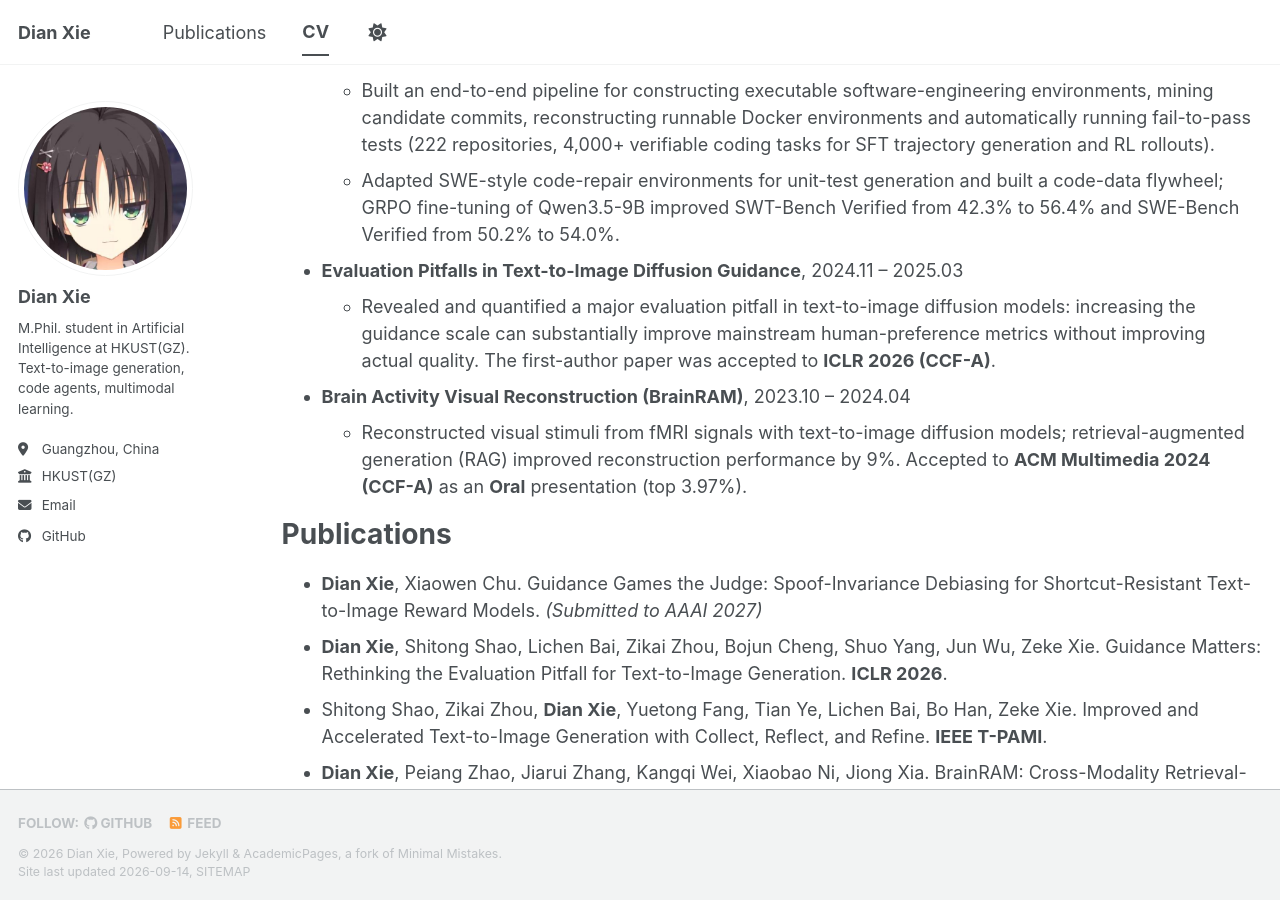
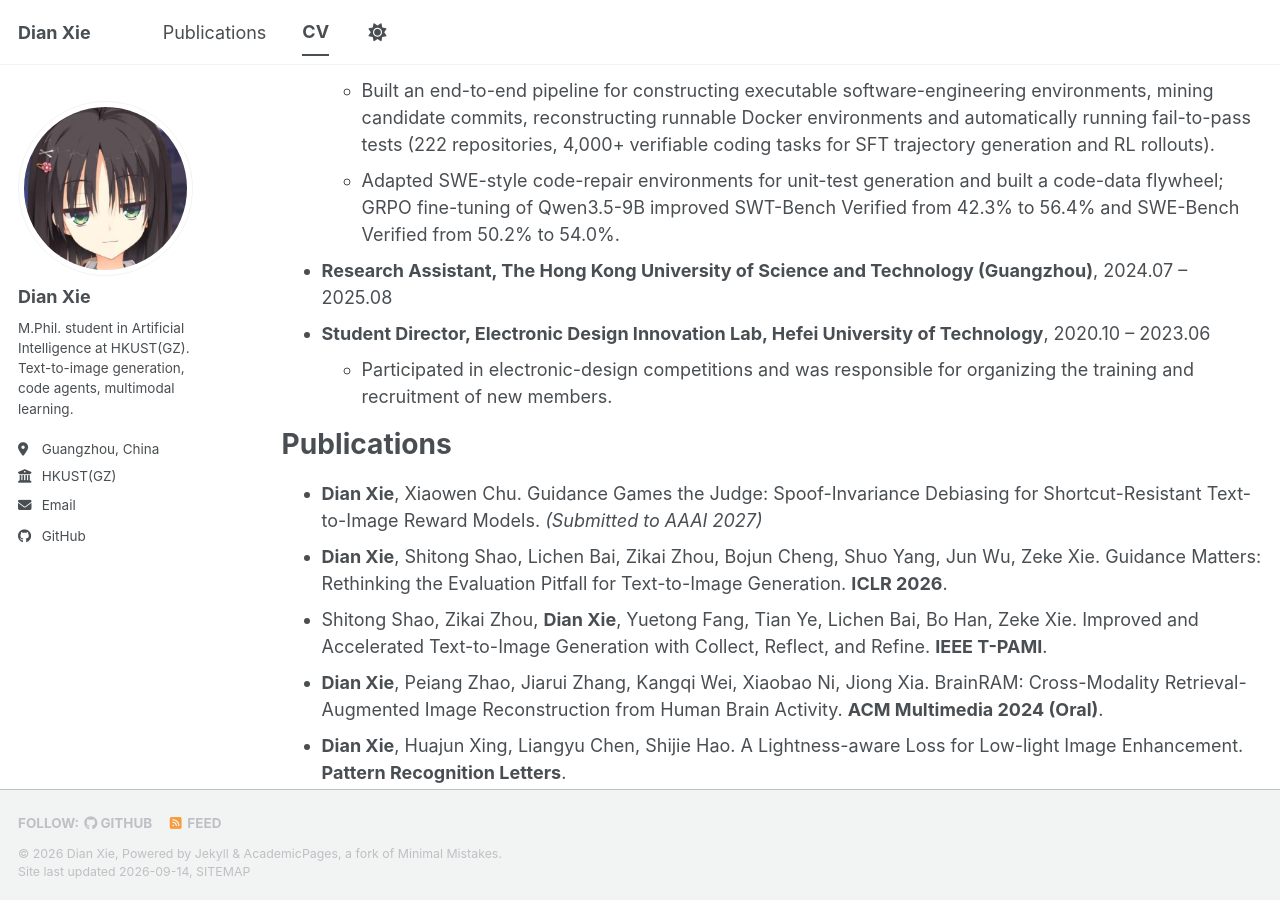
Before and after one commit to Maxwells-Ayakashi/maxwells-ayakashi.github.io, a Jekyll site: the page built from _pages/cv.md, in a window 1280 px wide and 900 px high, scrolled down 431 px. Built offline with Jekyll 4.4.1, drawn with Linux system fonts in a browser that asks for light colours; a style sheet for code colours, icons or effects is not loaded.

Commit message:
Experience: keep Baidu, add HKUST(GZ) RA and HFUT lab Student Director

```diff
--- a/_pages/cv.md
+++ b/_pages/cv.md
@@ -20,10 +20,9 @@ Research & Industry Experience
   * Designed and implemented a trajectory-construction module for code-agent training data, converting GitHub pull-request diffs, commit histories, CI results and review signals into multi-turn conversations in the OpenAI tool-use format (290k+ GitHub repositories, 300B+ tokens for model mid-training).
   * Built an end-to-end pipeline for constructing executable software-engineering environments, mining candidate commits, reconstructing runnable Docker environments and automatically running fail-to-pass tests (222 repositories, 4,000+ verifiable coding tasks for SFT trajectory generation and RL rollouts).
   * Adapted SWE-style code-repair environments for unit-test generation and built a code-data flywheel; GRPO fine-tuning of Qwen3.5-9B improved SWT-Bench Verified from 42.3% to 56.4% and SWE-Bench Verified from 50.2% to 54.0%.
-* **Evaluation Pitfalls in Text-to-Image Diffusion Guidance**, 2024.11 – 2025.03
-  * Revealed and quantified a major evaluation pitfall in text-to-image diffusion models: increasing the guidance scale can substantially improve mainstream human-preference metrics without improving actual quality. The first-author paper was accepted to **ICLR 2026 (CCF-A)**.
-* **Brain Activity Visual Reconstruction (BrainRAM)**, 2023.10 – 2024.04
-  * Reconstructed visual stimuli from fMRI signals with text-to-image diffusion models; retrieval-augmented generation (RAG) improved reconstruction performance by 9%. Accepted to **ACM Multimedia 2024 (CCF-A)** as an **Oral** presentation (top 3.97%).
+* **Research Assistant, The Hong Kong University of Science and Technology (Guangzhou)**, 2024.07 – 2025.08
+* **Student Director, Electronic Design Innovation Lab, Hefei University of Technology**, 2020.10 – 2023.06
+  * Participated in electronic-design competitions and was responsible for organizing the training and recruitment of new members.
 
 Publications
 ======
```
Also changed, not shown: _pages/about.md (+2 -2 lines).
